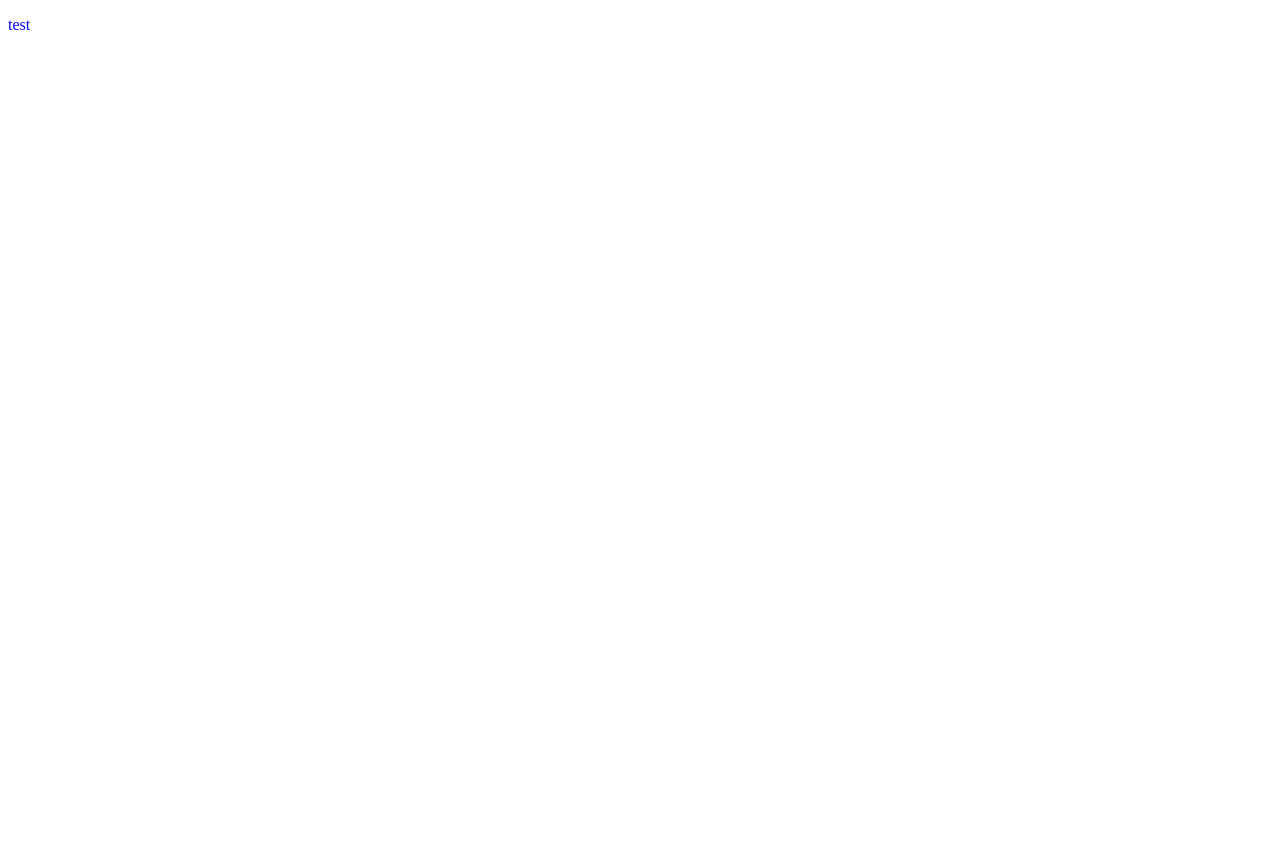
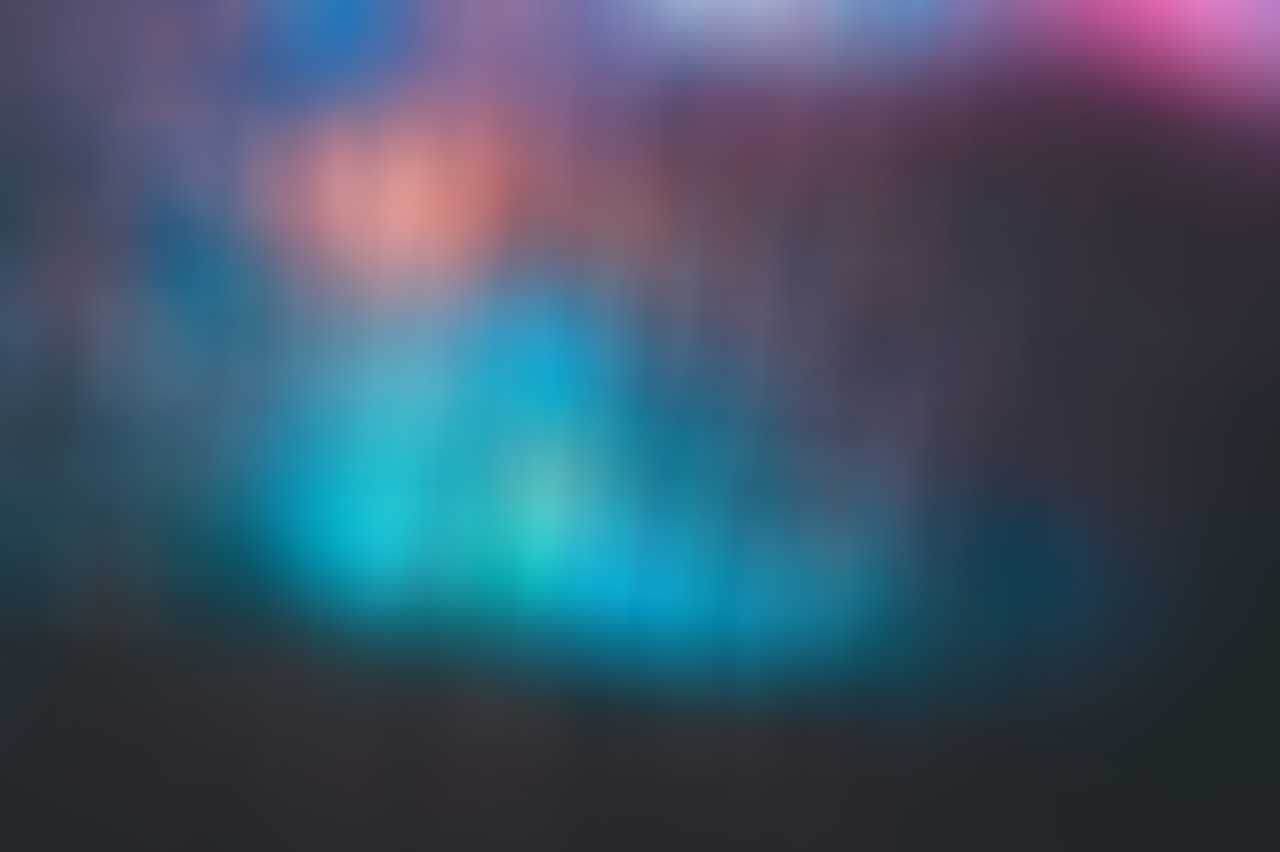
Before and after one commit to TNorsang/Norsang-API, a website: page index.html in a window 1280 px wide. Before the commit the page ends 800 px from the top, so only its background shows below. Drawn offline with nearby package versions, Linux system fonts and the light colour scheme.

Commit message:
added style.css logo.jpg index.html project1-design.xd

```diff
--- a/assets/css/style.css
+++ b/assets/css/style.css
@@ -1,3 +1,3 @@
-p {
-    color: blue;
+#bg {
+    width: 100%;
 }
--- a/index.html
+++ b/index.html
@@ -5,11 +5,16 @@
     <meta name="viewport" content="width=device-width, initial-scale=1.0">
     <meta http-equiv="X-UA-Compatible" content="ie=edge">
     <link rel="stylesheet" href="assets/css/style.css">
+    <link rel="stylesheet" href="https://stackpath.bootstrapcdn.com/bootstrap/4.2.1/css/bootstrap.min.css" integrity="sha384-GJzZqFGwb1QTTN6wy59ffF1BuGJpLSa9DkKMp0DgiMDm4iYMj70gZWKYbI706tWS" crossorigin="anonymous">
     <title>Document</title>
 </head>
 <body>
+    <div id = "background">
+            <img src="assets/images/bg.jpg" class="img-fluid" id="bg" alt="Responsive image">
+
+        </div>
     <div class = 'container'>
-        <p> test </p>
+
 
     </div>
 </body>
```
Also changed, not shown: assets/images/logo.jpg (added), 1 other file.
